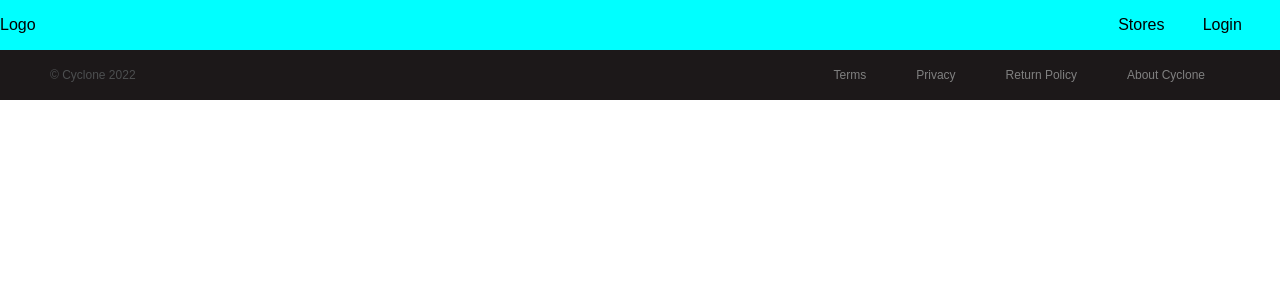
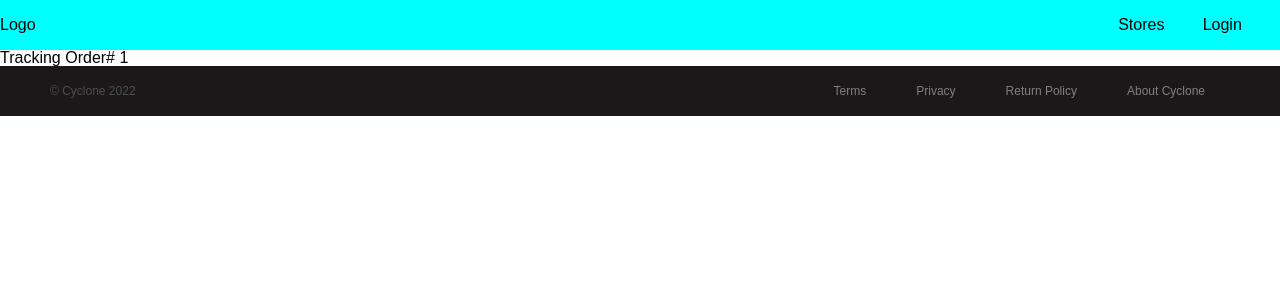
Before and after one commit to SelwynHP/project-cyclone, a React (Create React App) app in the folder client/: page /tracking/1 in a window 1280 px wide. Shown: the top 300 px of the page. Built offline with nearby package versions, Linux system fonts and the light colour scheme; no server answers.

Commit message:
Added Tracking Components

```diff
--- a/client/src/App.js
+++ b/client/src/App.js
@@ -9,6 +9,8 @@ import GlobalStyles from "./components/GlobalStyles";
 import MerchantLogin from "./components/MerchantCredentials/MerchantLogin";
 import Footer from "./components/Footer";
 import ClientAccount from "./components/Account";
+import TrackingDetails from "./components/Tracking/TrackingDetails";
+import Tracking from "./components/Tracking/Tracking";
 
 const App = () => {
     return (
@@ -25,6 +27,8 @@ const App = () => {
                     <Route exact path="/stores" element={<Merchants/>}/>
                     <Route exact path="/stores/:merchantId" element={<MerchantDetails/>}/>
                     <Route exact path="/profile/client" element={<ClientAccount/>}/>
+                    <Route exact path="/tracking" element={<Tracking/>}/>
+                    <Route exact path="/tracking/:orderId" element={<TrackingDetails/>}/>
                 </Routes>
                 <Footer/>
             </Router>
--- /dev/null
+++ b/client/src/components/Tracking/Tracking.js
@@ -0,0 +1,11 @@
+import TrackingList from "./TrackingList";
+
+const Tracking = () => {
+    return (
+        <div>
+            <TrackingList/>
+        </div>
+    )
+}
+
+export default Tracking;
--- /dev/null
+++ b/client/src/components/Tracking/TrackingDetails.js
@@ -0,0 +1,19 @@
+import styled from "styled-components";
+import {useParams} from "react-router-dom";
+
+const TrackingDetails = () => {
+    const {orderId} = useParams();
+    return (
+        <Wrapper>
+            <h1>Tracking Order# {orderId}</h1>
+            <div></div>
+        </Wrapper>
+    )
+}
+
+const Wrapper = styled.div`
+  & div {
+    background-color: aqua;
+  }
+`
+export default TrackingDetails;
--- /dev/null
+++ b/client/src/components/Tracking/TrackingList.js
@@ -0,0 +1,9 @@
+const TrackingList = () => {
+    return (
+        <div>
+
+        </div>
+    )
+}
+
+export default TrackingList;
```
